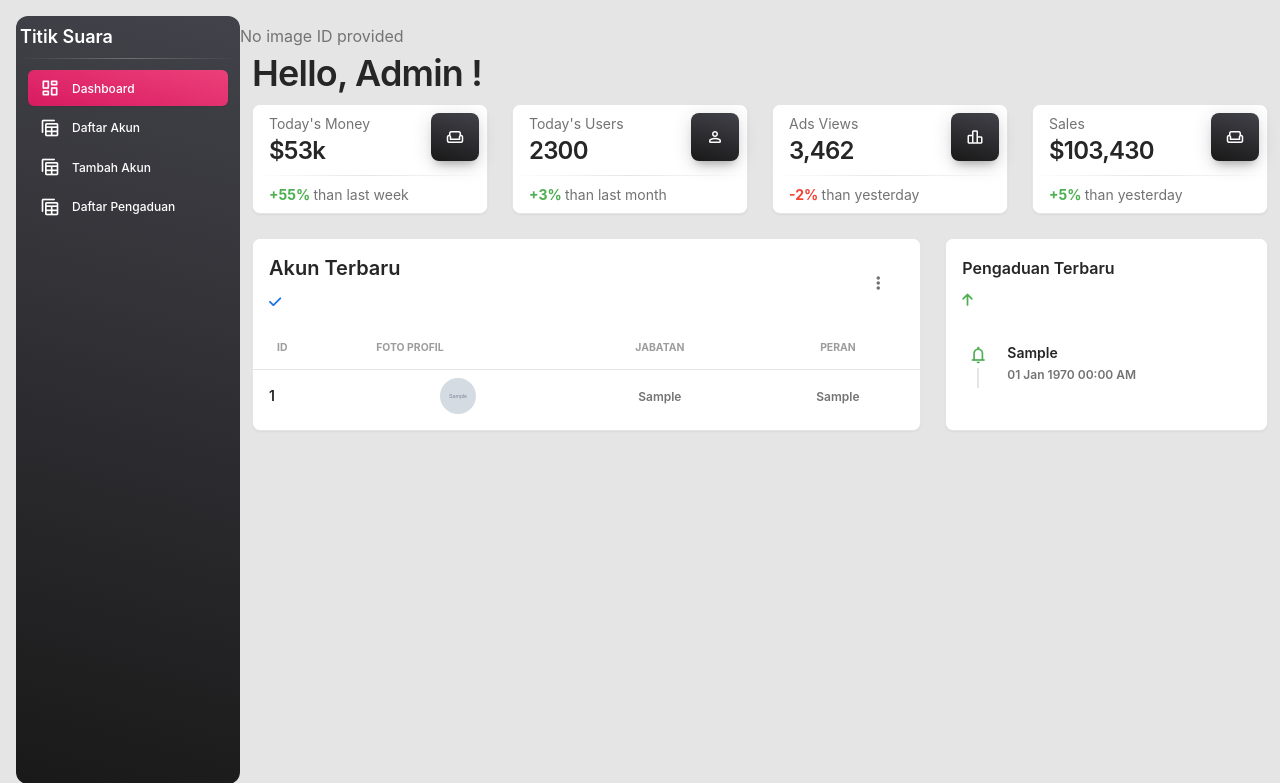
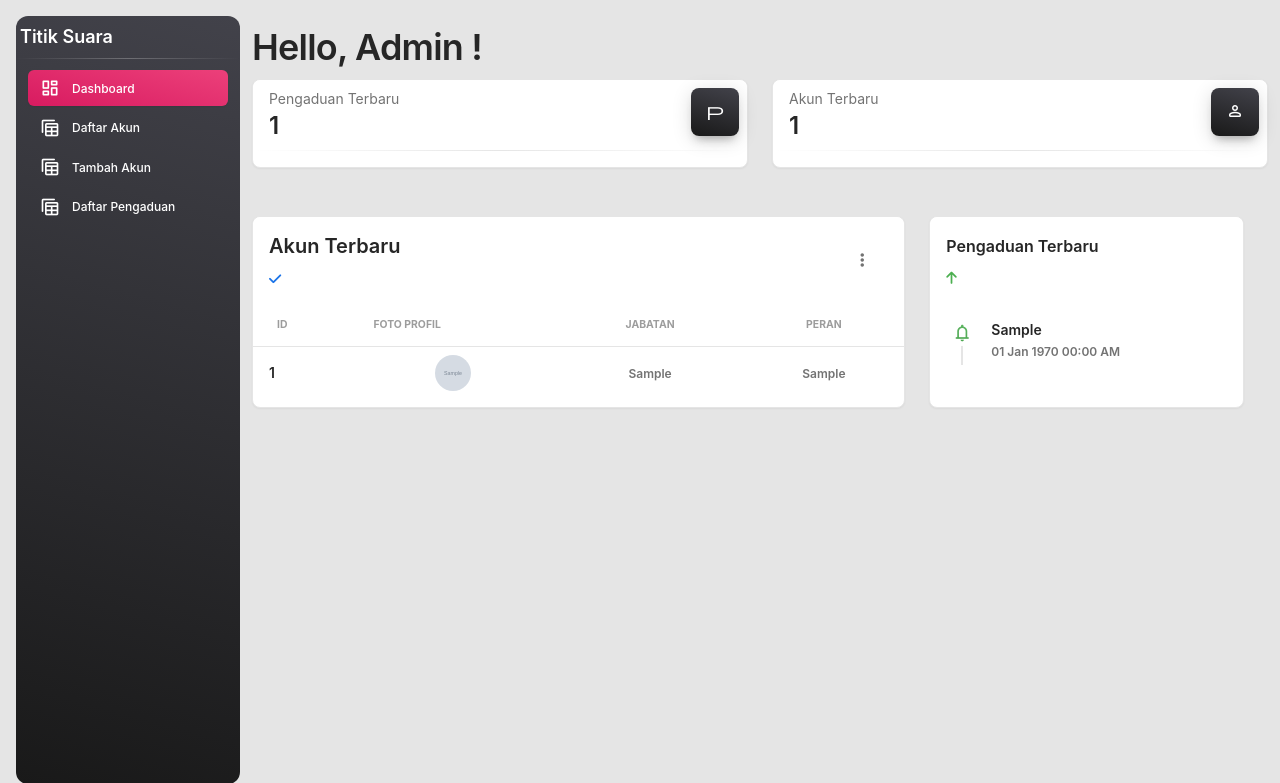
Before and after one commit to Lanngoding/Web-TitikSuara, a PHP site: page /dashboard.php in a window 1280 px wide. Shown: the top 783 px of the page. Run offline with PHP 8.4, Linux system fonts and the light colour scheme; tables that the repository leaves empty or names only in its code hold one stand-in row (values such as "Sample post"); grey boxes marked "Sample" are stand-in pictures; some libraries are stand-ins or nearby versions.

Commit message:
final commit

```diff
--- a/admin/code.php
+++ b/admin/code.php
@@ -31,7 +31,7 @@ if(isset($_POST['tambah_akun_btn']))
     {
         move_uploaded_file($_FILES['image']['tmp_name'], $path.'/'.$filename);
 
-        redirect("tambahakun.php", "Akun Berhasil Ditambahakan");
+        redirect("daftarakun.php", "Akun Berhasil Ditambahakan");
     }
     else
     {
@@ -81,7 +81,7 @@ else if(isset($_POST['update_akun_btn']))
                  echo "Error deleting old image.";
             }
         }
-        redirect("editakun.php?id=$id_pengguna", "Akun Telah di Update");
+        redirect("daftarakun.php?id=$id_pengguna", "Akun Telah di Update");
      }
      else
      {
@@ -123,35 +123,6 @@ else if(isset($_POST['delete_akun_btn']))
     }
 
 }
-else if (isset($_POST['update_pengaduan_btn'])) {
-    // Mengamankan dan mengambil data dari form
-    $deskripsi = mysqli_real_escape_string($con, $_POST['deskripsi']);
-    $kategori = mysqli_real_escape_string($con, $_POST['kategori']);
-    $id_status = isset($_POST['id_status']) ? mysqli_real_escape_string($con, $_POST['id_status']) : ''; // Periksa apakah id_status ada
-    $id_karyawan = mysqli_real_escape_string($con, $_POST['id_karyawan']);
-    $id_pengaduan = mysqli_real_escape_string($con, $_POST['id_pengaduan']);
-
-    // Query untuk mendapatkan data pengaduan berdasarkan id_pengaduan
-    $pengaduan_query = "SELECT * FROM pengaduan WHERE id_pengaduan='$id_pengaduan'";
-    $pengaduan_query_run = mysqli_query($con, $pengaduan_query);
-
-    // Mengecek apakah query berhasil dan data ditemukan
-    if ($pengaduan_query_run && mysqli_num_rows($pengaduan_query_run) > 0) {
-        $pengaduan_data = mysqli_fetch_array($pengaduan_query_run);
-
-        // Lanjutkan dengan update atau logika lainnya, seperti update data
-        $update_query = "UPDATE pengaduan SET deskripsi='$deskripsi', kategori='$kategori', id_status='$id_status', id_karyawan='$id_karyawan' WHERE id_pengaduan='$id_pengaduan'";
-        $update_query_run = mysqli_query($con, $update_query);
-
-        if ($update_query_run) {
-            echo "Pengaduan berhasil diperbarui!";
-        } else {
-            echo "Gagal memperbarui pengaduan.";
-        }
-    } else {
-        echo "Pengaduan dengan ID $id_pengaduan tidak ditemukan.";
-    }
-}
 else if(isset($_GET['id_pengaduan'])) {
     // Establish database connection (make sure $con is defined)
     $con = mysqli_connect($host, $username, $password, $database); // Your connection details
@@ -169,15 +140,39 @@ else if(isset($_GET['id_pengaduan'])) {
         // Output the image directly
         echo $row['bukti_pengaduan'];
     } else {
-        echo "Image not found";
+        echo "";
     }
 
-    mysqli_stmt_close($stmt);
-    mysqli_close($con);
-    exit(); // Important to stop further script execution
-} else {
-    echo "No image ID provided";
 }
+
+if (isset($_POST['update_pengaduan_btn'])) {
+    // Ambil data dari form
+    $id_pengaduan = $_POST['id_pengaduan'];
+    $deskripsi = $_POST['deskripsi'];
+    $kategori = $_POST['kategori'];
+    $id_status = $_POST['id_status'];  // Pastikan ini sesuai dengan yang ada di tabel status_pengaduan
+
+
+    // Escape input untuk keamanan
+    $id_pengaduan = mysqli_real_escape_string($con, $id_pengaduan);
+    $deskripsi = mysqli_real_escape_string($con, $deskripsi);
+    $kategori = mysqli_real_escape_string($con, $kategori);
+    $id_status = mysqli_real_escape_string($con, $id_status);
+
+
+    // Query update
+    $update_query = "UPDATE pengaduan SET deskripsi='$deskripsi', kategori='$kategori', id_status='$id_status' WHERE id_pengaduan='$id_pengaduan'";
+
+    if (mysqli_query($con, $update_query)) {
+        $_SESSION['message'] = "Data pengaduan berhasil diupdate!";
+        header('Location: daftarpengaduan.php'); // Redirect setelah berhasil
+    } else {
+        $_SESSION['message'] = "Terjadi kesalahan: " . mysqli_error($con);
+        header('Location: index.php'); // Redirect setelah error
+    }
+}
+
+
 
 
 
@@ -190,3 +185,15 @@ $result = $con->query($sql);
 $query = "SELECT * FROM pengaduan ORDER BY dibuat_pada DESC LIMIT 5";
 $hasil = $con->query($query);
 ?>
+
+<?php
+// Query untuk menghitung total pengaduan
+$query_total_pengaduan = "SELECT COUNT(*) as total_pengaduan FROM pengaduan";
+$total_pengaduan = $con->query($query_total_pengaduan);
+$row_pengaduan = $total_pengaduan->fetch_assoc();
+
+// Query untuk menghitung total akun
+$query_total_akun = "SELECT COUNT(*) as total_akun FROM pengguna";
+$total_akun = $con->query($query_total_akun);
+$row_akun = $total_akun->fetch_assoc();
+?>
--- a/admin/daftarakun.php
+++ b/admin/daftarakun.php
@@ -13,10 +13,6 @@
                     <div class="container-fluid py-1 px-3">
                         <div class="collapse navbar-collapse mt-sm-0 mt-2 me-md-0 me-sm-4" id="navbar">
                             <div class="ms-md-auto pe-md-3 d-flex align-items-center">
-                                <div class="input-group input-group-outline me-2">
-                                    <label class="form-label">Cari Akun...</label>
-                                    <input type="text" class="form-control" id="searchInput" onkeyup="searchAccounts()">
-                                </div>
                             </div>
                         </div>
                     </div>
--- a/admin/dashboard.php
+++ b/admin/dashboard.php
@@ -9,32 +9,32 @@
 
             <!-- Daftar Terbaru -->
         <div class="row">
-                <div class="col-xl-3 col-sm-6 mb-xl-0 mb-4">
+                <div class="col-xl-6 col-sm-6 mb-xl-0 mb-4">
           <div class="card">
             <div class="card-header p-2 ps-3">
               <div class="d-flex justify-content-between">
                 <div>
-                  <p class="text-sm mb-0 text-capitalize">Today's Money</p>
-                  <h4 class="mb-0">$53k</h4>
+                  <p class="text-sm mb-0 text-capitalize">Pengaduan Terbaru</p>
+                  <h4 class="mb-0"><?php echo $row_pengaduan['total_pengaduan']; ?></h4>
                 </div>
                 <div class="icon icon-md icon-shape bg-gradient-dark shadow-dark shadow text-center border-radius-lg">
-                  <i class="material-symbols-rounded opacity-10">weekend</i>
+                  <i class="material-symbols-rounded opacity-10">p</i>
                 </div>
               </div>
             </div>
             <hr class="dark horizontal my-0">
             <div class="card-footer p-2 ps-3">
-              <p class="mb-0 text-sm"><span class="text-success font-weight-bolder">+55% </span>than last week</p>
+              <p class="mb-0 text-sm"><span class="text-success font-weight-bolder"> </span></p>
             </div>
           </div>
         </div>
-        <div class="col-xl-3 col-sm-6 mb-xl-0 mb-4">
+        <div class="col-xl-6 col-sm-6 mb-xl-0 mb-4">
           <div class="card">
             <div class="card-header p-2 ps-3">
               <div class="d-flex justify-content-between">
                 <div>
-                  <p class="text-sm mb-0 text-capitalize">Today's Users</p>
-                  <h4 class="mb-0">2300</h4>
+                  <p class="text-sm mb-0 text-capitalize">Akun Terbaru</p>
+                  <h4 class="mb-0"><?php echo $row_akun['total_akun']; ?></h4>
                 </div>
                 <div class="icon icon-md icon-shape bg-gradient-dark shadow-dark shadow text-center border-radius-lg">
                   <i class="material-symbols-rounded opacity-10">person</i>
@@ -43,47 +43,11 @@
             </div>
             <hr class="dark horizontal my-0">
             <div class="card-footer p-2 ps-3">
-              <p class="mb-0 text-sm"><span class="text-success font-weight-bolder">+3% </span>than last month</p>
+              <p class="mb-0 text-sm"><span class="text-success font-weight-bolder"> </span></p>
             </div>
           </div>
         </div>
-        <div class="col-xl-3 col-sm-6 mb-xl-0 mb-4">
-          <div class="card">
-            <div class="card-header p-2 ps-3">
-              <div class="d-flex justify-content-between">
-                <div>
-                  <p class="text-sm mb-0 text-capitalize">Ads Views</p>
-                  <h4 class="mb-0">3,462</h4>
-                </div>
-                <div class="icon icon-md icon-shape bg-gradient-dark shadow-dark shadow text-center border-radius-lg">
-                  <i class="material-symbols-rounded opacity-10">leaderboard</i>
-                </div>
-              </div>
-            </div>
-            <hr class="dark horizontal my-0">
-            <div class="card-footer p-2 ps-3">
-              <p class="mb-0 text-sm"><span class="text-danger font-weight-bolder">-2% </span>than yesterday</p>
-            </div>
-          </div>
-        </div>
-        <div class="col-xl-3 col-sm-6">
-          <div class="card">
-            <div class="card-header p-2 ps-3">
-              <div class="d-flex justify-content-between">
-                <div>
-                  <p class="text-sm mb-0 text-capitalize">Sales</p>
-                  <h4 class="mb-0">$103,430</h4>
-                </div>
-                <div class="icon icon-md icon-shape bg-gradient-dark shadow-dark shadow text-center border-radius-lg">
-                  <i class="material-symbols-rounded opacity-10">weekend</i>
-                </div>
-              </div>
-            </div>
-            <hr class="dark horizontal my-0">
-            <div class="card-footer p-2 ps-3">
-              <p class="mb-0 text-sm"><span class="text-success font-weight-bolder">+5% </span>than yesterday</p>
-            </div>
-          </div>
+
 
 
         </div>
@@ -154,11 +118,9 @@
                             </td>
                           </tr>
                         <?php endwhile; ?>
-                      <?php else: ?>
-                        <tr>
-                          <td colspan="4" class="text-center">Tidak ada data</td>
-                        </tr>
-                      <?php endif; ?>
+                        <?php else: ?>
+                          <p class="text-center text-muted">Data tidak tersedia.</p>
+                        <?php endif; ?>
                 </tbody>
 
                 </table>
--- a/admin/tambahakun.php
+++ b/admin/tambahakun.php
@@ -35,7 +35,6 @@
                             <div class="col-md-6">
                             <label class="form-label">Peran:</label>
                                 <select name="peran" class="form-control" required>
-                                    <option value="admin">Admin</option>
                                     <option value="karyawan">Karyawan</option>
                                 </select>
                             </div>
```
Also changed, not shown: admin/daftarpengaduan.php (+3 -7 lines), admin/viewpengaduan.php (+3 -7 lines), get_pengaduan.php (deleted, +0 -34 lines), post_pengaduan.php (deleted, +0 -48 lines), admin/uploads/1734248286.png (deleted), admin/uploads/1734687115.png (added), admin/uploads/1734691383.png (added), admin/uploads/1734789932.png (added).
